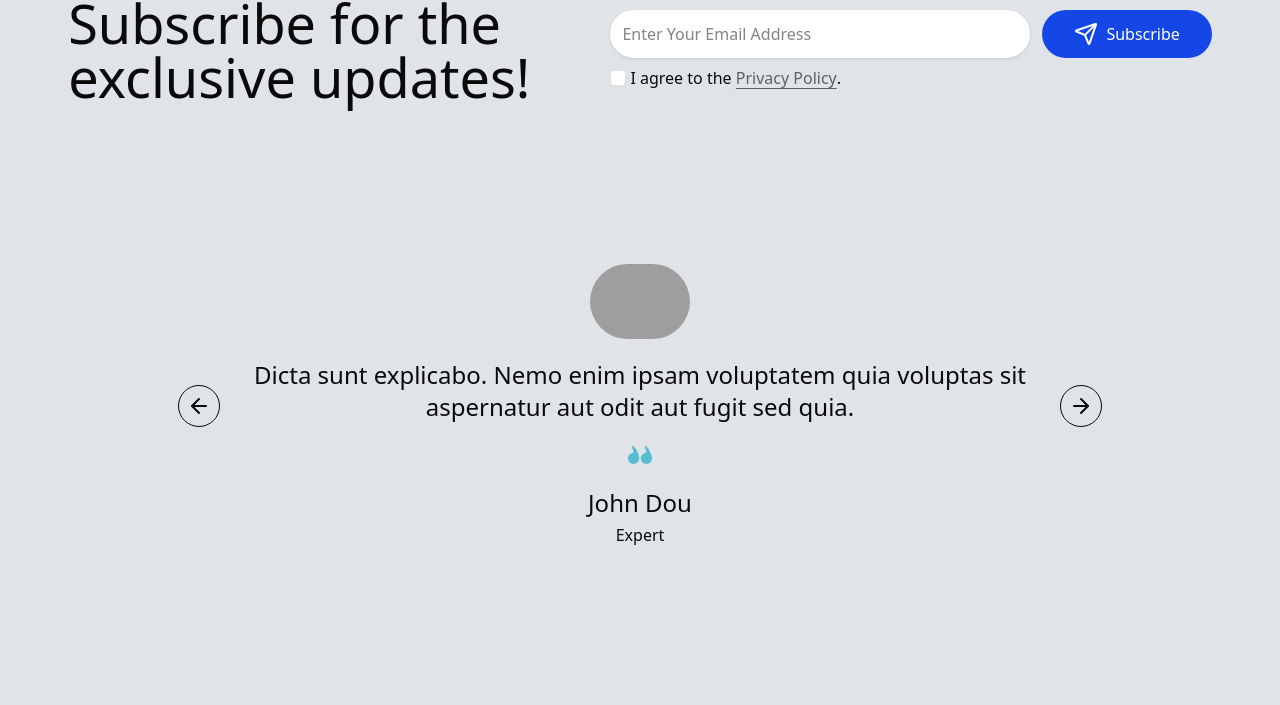
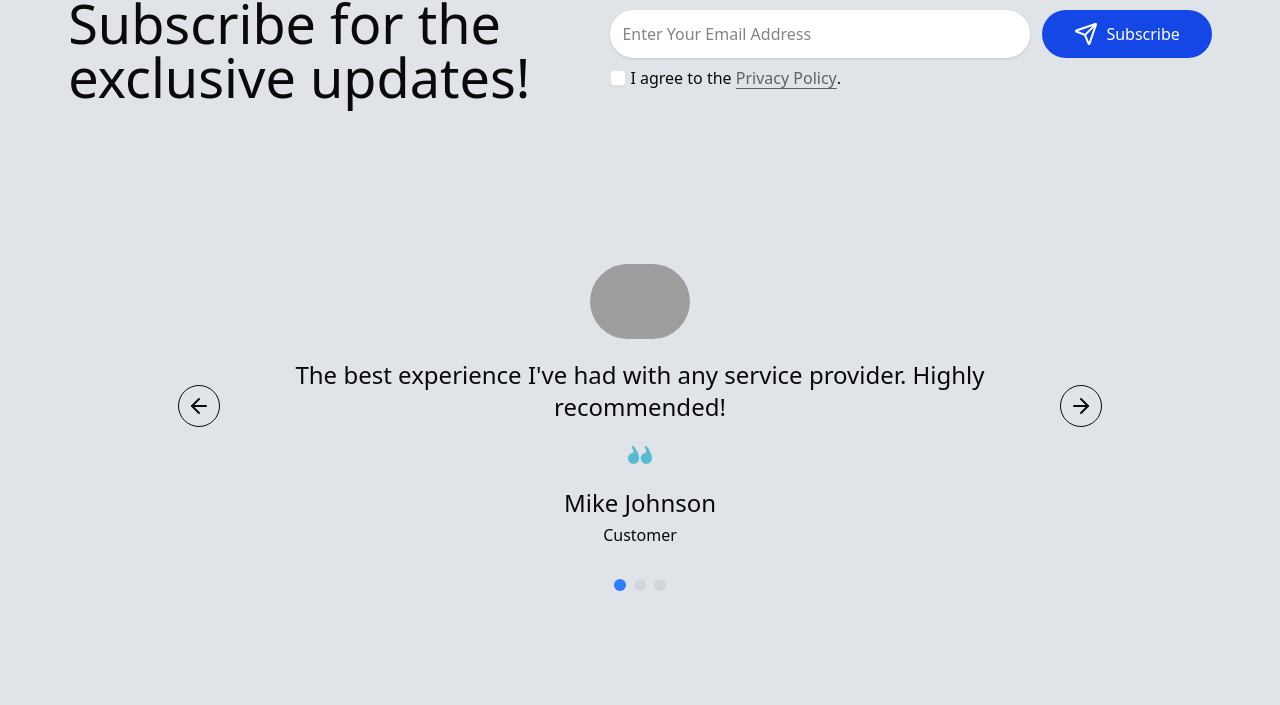
Before and after one commit to Feranmiola/axiomthemesclone, a Next.js app: page / in a window 1280 px wide. Shown: the part 2698-3403 px from the top of the page. Built offline with nearby package versions, Linux system fonts and the light colour scheme; grey boxes are pictures that could not be loaded.

Commit message:
Enhance Testimonial component with improved animation handling and navigation. Introduce cloning for seamless transitions and add indicator dots for better user experience.

```diff
--- a/src/Components/Testimonial.tsx
+++ b/src/Components/Testimonial.tsx
@@ -33,21 +33,44 @@ const Testimonial = () => {
   const [currentIndex, setCurrentIndex] = useState(1);
   const sliderRef = useRef<HTMLDivElement>(null);
   const x = useMotionValue(0);
+  const [isAnimating, setIsAnimating] = useState(false);
+
+  const extendedTestimonials = [
+    testimonials[testimonials.length - 1],
+    ...testimonials,
+    testimonials[0],
+  ];
 
   const handleNext = () => {
-    const nextIndex = (currentIndex + 1) % testimonials.length;
+    if (isAnimating) return;
+    setIsAnimating(true);
+    const nextIndex = currentIndex + 1;
     setCurrentIndex(nextIndex);
-    animate(x, -nextIndex * 800, { duration: 0.5 });
+    animate(x, -nextIndex * 800, { duration: 0.5 }).then(() => {
+      if (nextIndex === extendedTestimonials.length - 1) {
+        setCurrentIndex(1);
+        x.set(-800);
+      }
+      setIsAnimating(false);
+    });
   };
 
   const handlePrev = () => {
-    const prevIndex =
-      (currentIndex - 1 + testimonials.length) % testimonials.length;
+    if (isAnimating) return;
+    setIsAnimating(true);
+    const prevIndex = currentIndex - 1;
     setCurrentIndex(prevIndex);
-    animate(x, -prevIndex * 800, { duration: 0.5 });
+    animate(x, -prevIndex * 800, { duration: 0.5 }).then(() => {
+      if (prevIndex === 0) {
+        setCurrentIndex(extendedTestimonials.length - 2);
+        x.set(-(extendedTestimonials.length - 2) * 800);
+      }
+      setIsAnimating(false);
+    });
   };
 
   const handleDragEnd = (event: any, info: any) => {
+    if (isAnimating) return;
     const threshold = 100;
     if (info.offset.x > threshold) {
       handlePrev();
@@ -58,8 +81,15 @@ const Testimonial = () => {
     }
   };
 
+  // Calculate the real index for the dots (accounting for the clones)
+  const getRealIndex = () => {
+    if (currentIndex === 0) return testimonials.length - 1;
+    if (currentIndex === extendedTestimonials.length - 1) return 0;
+    return currentIndex - 1;
+  };
+
   return (
-    <div className="w-full flex items-center justify-center py-20">
+    <div className="w-full flex flex-col items-center justify-center py-20">
       <div className="flex flex-row items-center justify-center space-x-5">
         <div
           className="p-2 border rounded-full cursor-pointer hover:bg-gray-100 transition-colors"
@@ -76,7 +106,7 @@ const Testimonial = () => {
             className="flex"
             onDragEnd={handleDragEnd}
           >
-            {testimonials.map((testimonial, index) => (
+            {extendedTestimonials.map((testimonial, index) => (
               <motion.div
                 key={index}
                 className="w-[800px] flex-shrink-0 flex flex-col items-center space-y-5"
@@ -111,6 +141,17 @@ const Testimonial = () => {
           <ArrowRight />
         </div>
       </div>
+
+      <div className="flex space-x-2 mt-8">
+        {testimonials.map((_, index) => (
+          <div
+            key={index}
+            className={`w-3 h-3 rounded-full transition-colors duration-300 ${
+              index === getRealIndex() ? "bg-blue-500" : "bg-gray-300"
+            }`}
+          />
+        ))}
+      </div>
     </div>
   );
 };
```
